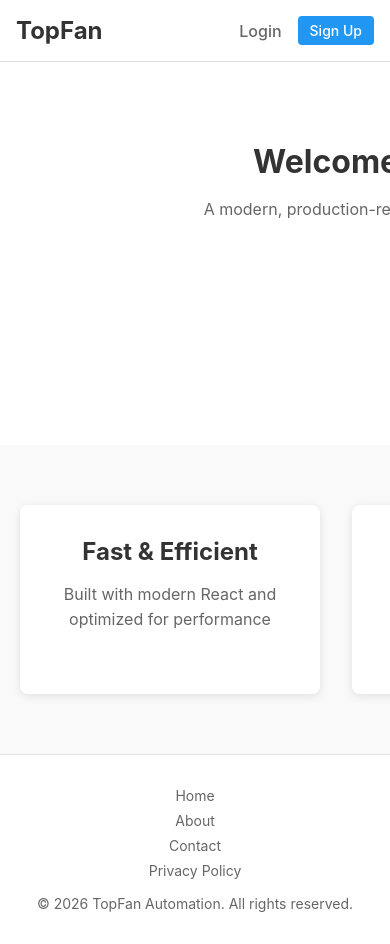
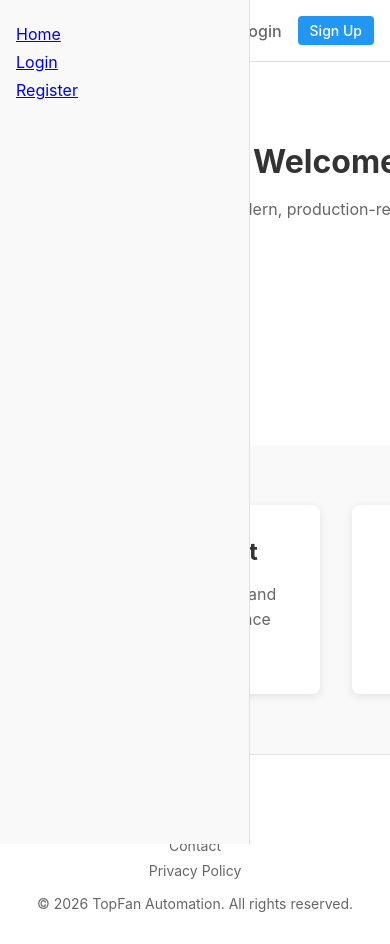
Before and after one commit to tusharsharma1028/TopFan-Automation, a React (Create React App) app: page / in a window 390 px wide. Shown: the top 944 px of the page. Built offline with nearby package versions, Linux system fonts and the light colour scheme.

Commit message:
feat: add src/components/layout/Sidebar/Sidebar.module.css

```diff
--- a/src/components/layout/Sidebar/Sidebar.module.css
+++ b/src/components/layout/Sidebar/Sidebar.module.css
@@ -1,9 +1,14 @@
 .sidebar {
   width: 250px;
-  background-color: #f8f9fa;
-  border-right: 1px solid #e9ecef;
-  padding: 1rem;
+  min-height: 100%;
+  padding: 1.5rem 1rem;
+  background-color: #f9f9f9;
+  border-right: 1px solid #e0e0e0;
   transition: transform 0.3s ease;
+}
+
+.sidebar.closed {
+  transform: translateX(-100%);
 }
 
 .nav {
@@ -12,23 +17,23 @@
   gap: 0.5rem;
 }
 
-.navItem {
+.navLink {
   padding: 0.75rem 1rem;
-  color: #333333;
+  color: #666666;
   text-decoration: none;
   border-radius: 4px;
-  transition: all 0.2s ease;
+  transition: all 0.2s;
   font-weight: 500;
 }
 
-.navItem:hover {
-  background-color: #e9ecef;
-  color: #2196f3;
+.navLink:hover {
+  background-color: #e8e8e8;
+  color: #333333;
 }
 
-.navItem.active {
-  background-color: #2196f3;
-  color: white;
+.navLink.active {
+  background-color: #007bff;
+  color: #ffffff;
 }
 
 @media (max-width: 768px) {
@@ -37,11 +42,6 @@
     top: 0;
     left: 0;
     height: 100vh;
-    z-index: 200;
-    transform: translateX(-100%);
-  }
-
-  .sidebar.open {
-    transform: translateX(0);
+    z-index: 1000;
   }
 }
```
